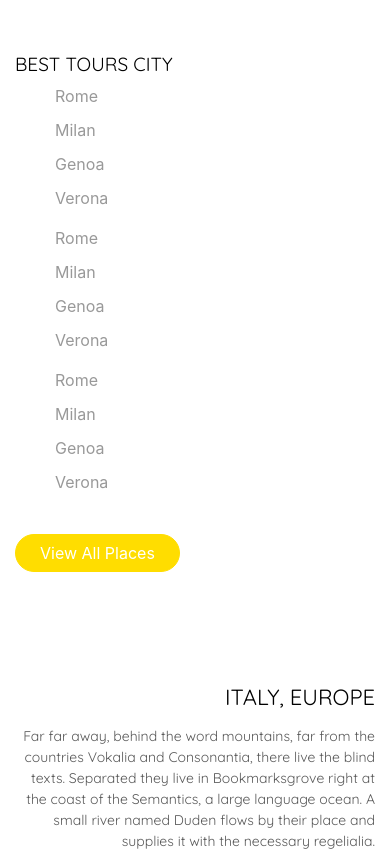
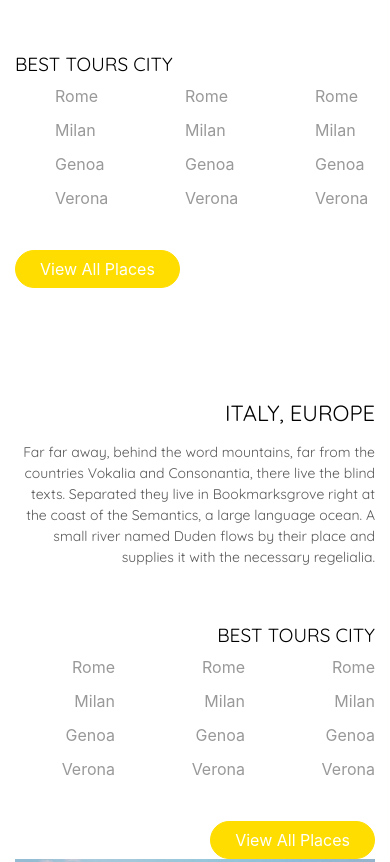
Before and after one commit to tobao17/travel-web, a plain HTML site: page index.html in a window 390 px wide. Shown: the part 3822-4684 px from the top of the page. Drawn offline with nearby package versions, Linux system fonts and the light colour scheme.

Commit message:
complete again

```diff
--- a/index.html
+++ b/index.html
@@ -195,7 +195,7 @@
           necessary regelialia.</p>
         <h4 class="fontquicksand mt-5 pt-2">BEST TOURS CITY </h4>
         <div class="row">
-          <div class="col-sm-4">
+          <div class="col-sm-4 col-4">
             <ul>
               <li><a href="#">Rome</a></li>
               <li><a href="#">Milan</a></li>
@@ -203,7 +203,7 @@
               <li><a href="#">Verona</a></li>
             </ul>
           </div>
-          <div class="col-sm-4">
+          <div class="col-sm-4 col-4">
             <ul>
               <li><a href="#">Rome</a></li>
               <li><a href="#">Milan</a></li>
@@ -211,7 +211,7 @@
               <li><a href="#">Verona</a></li>
             </ul>
           </div>
-          <div class="col-sm-4">
+          <div class="col-sm-4 col-4">
             <ul>
               <li><a href="#">Rome</a></li>
               <li><a href="#">Milan</a></li>
@@ -237,7 +237,7 @@
           necessary regelialia.</p>
         <h4 class="fontquicksand mt-5 pt-2 text-right">BEST TOURS CITY </h4>
         <div class="row">
-          <div class="col-sm-4 text-right">
+          <div class="col-sm-4 col-4 text-right">
             <ul>
               <li><a href="#">Rome</a></li>
               <li><a href="#">Milan</a></li>
@@ -245,7 +245,7 @@
               <li><a href="#">Verona</a></li>
             </ul>
           </div>
-          <div class="col-sm-4 text-right">
+          <div class="col-sm-4 col-4 text-right">
             <ul>
               <li><a href="#">Rome</a></li>
               <li><a href="#">Milan</a></li>
@@ -253,7 +253,7 @@
               <li><a href="#">Verona</a></li>
             </ul>
           </div>
-          <div class="col-sm-4 text-right">
+          <div class="col-sm-4 col-4 text-right">
             <ul>
               <li><a href="#">Rome</a></li>
               <li><a href="#">Milan</a></li>
```
